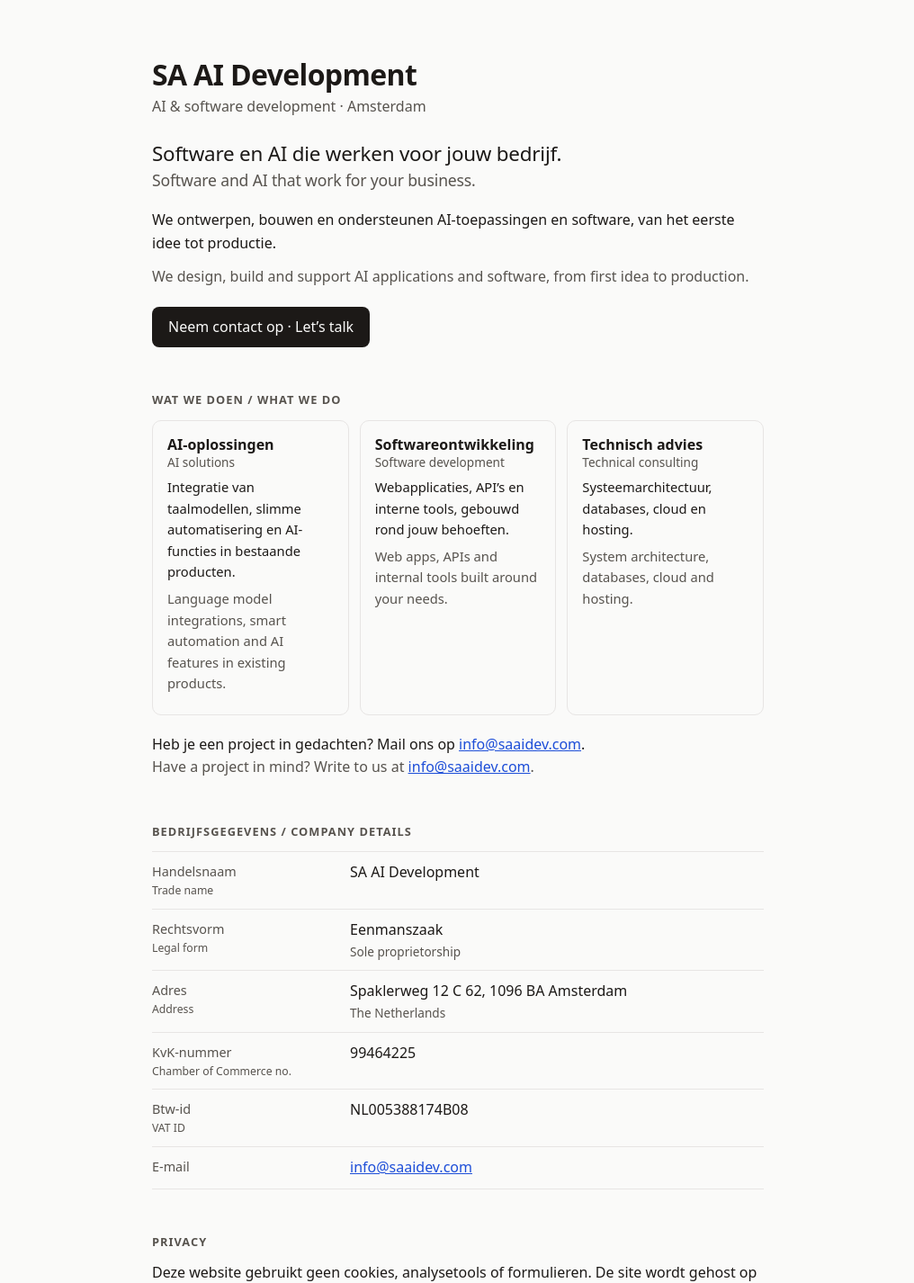
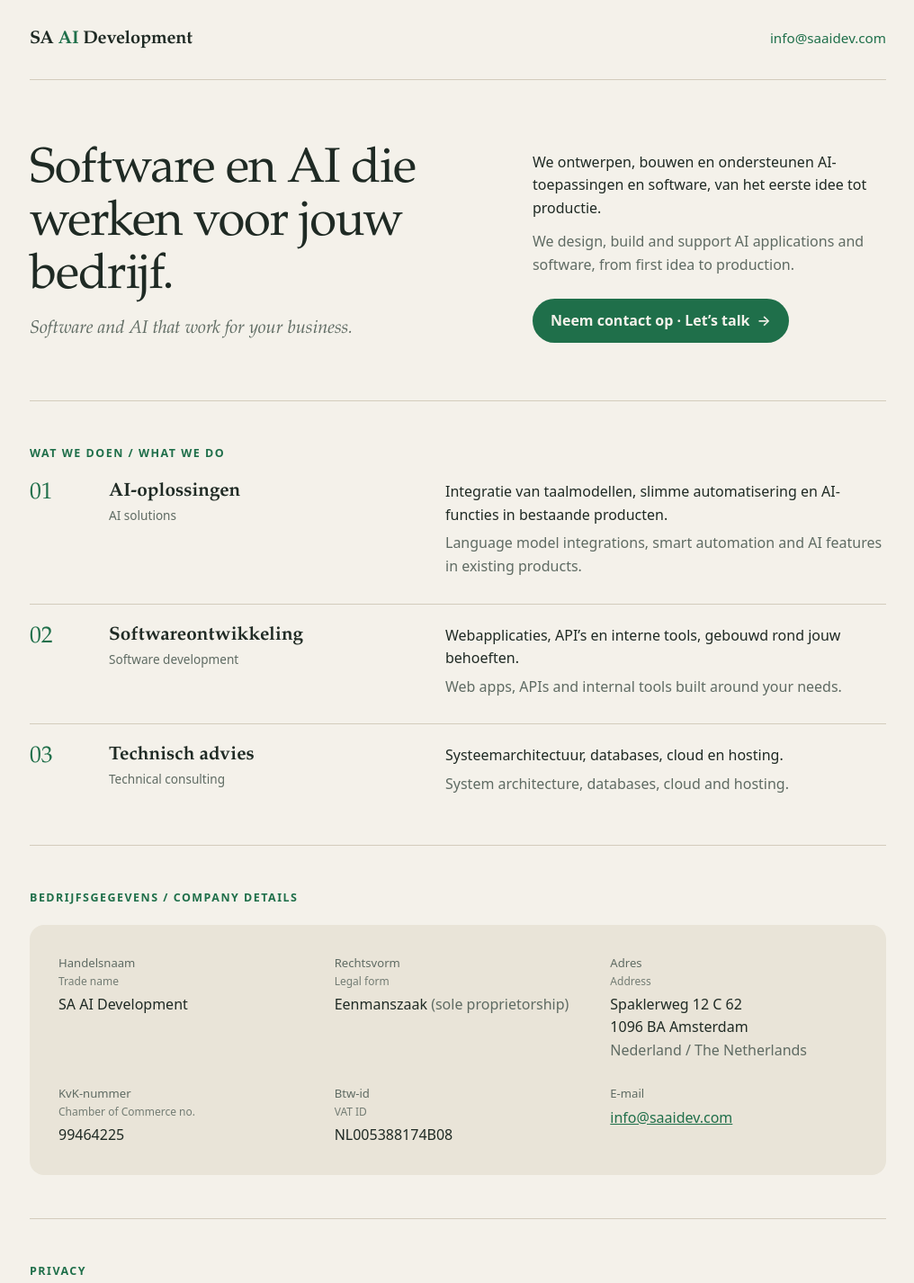
Before and after one commit to spyrosavl/saaidev.com, a plain HTML site: page index.html in a window 1280 px wide. Shown: the top 1426 px of the page at 90% size, without its empty margins (131-1147 px from the left). Drawn offline with Linux system fonts and the light colour scheme.

Commit message:
Give the page its own look and ask crawlers not to index it
Co-Authored-By: Claude Opus 5.5 <noreply@anthropic.com>

```diff
--- a/index.html
+++ b/index.html
@@ -8,121 +8,175 @@
   <meta name="robots" content="noindex, nofollow">
   <style>
     :root {
-      --bg: #fafaf9;
-      --fg: #1c1917;
-      --muted: #57534e;
-      --line: #e7e5e4;
-      --accent: #1d4ed8;
+      --bg: #f4f1ea;
+      --panel: #e9e4d8;
+      --fg: #1f2a24;
+      --muted: #5f6b63;
+      --line: #d3ccbc;
+      --accent: #1f6f4a;
+      --accent-fg: #f4f1ea;
+      --serif: "Iowan Old Style", "Palatino Linotype", Palatino, Georgia, ui-serif, serif;
+      --sans: system-ui, -apple-system, "Segoe UI", Roboto, sans-serif;
     }
     @media (prefers-color-scheme: dark) {
       :root {
-        --bg: #161514;
-        --fg: #f5f5f4;
-        --muted: #a8a29e;
-        --line: #2e2c2a;
-        --accent: #93b4ff;
+        --bg: #121814;
+        --panel: #1a221d;
+        --fg: #e8ece6;
+        --muted: #9aa69e;
+        --line: #2c3730;
+        --accent: #6fcf9a;
+        --accent-fg: #121814;
       }
     }
     * { box-sizing: border-box; }
-    body {
-      margin: 0;
-      background: var(--bg);
-      color: var(--fg);
-      font: 16px/1.6 system-ui, -apple-system, "Segoe UI", Roboto, sans-serif;
+    body { margin: 0; background: var(--bg); color: var(--fg); font: 16px/1.6 var(--sans); }
+    a { color: var(--accent); }
+    .wrap { max-width: 1000px; margin: 0 auto; padding: 0 24px; }
+    .muted, .en { color: var(--muted); }
+
+    header { padding: 28px 0; display: flex; justify-content: space-between; align-items: baseline; gap: 16px; border-bottom: 1px solid var(--line); }
+    .brand { font-family: var(--serif); font-size: 1.25rem; font-weight: 600; letter-spacing: -0.01em; }
+    .brand b { color: var(--accent); font-weight: 600; }
+    header a { font-size: 0.95rem; text-decoration: none; }
+
+    .hero { display: grid; grid-template-columns: 1.3fr 1fr; gap: 48px; padding: 72px 0 64px; align-items: end; }
+    .hero h1 { font-family: var(--serif); font-weight: 500; font-size: clamp(2.2rem, 5vw, 3.4rem); line-height: 1.08; letter-spacing: -0.02em; margin: 0 0 12px; }
+    .hero .h1-en { font-family: var(--serif); font-style: italic; font-size: 1.25rem; margin: 0; }
+    .hero p { margin: 0 0 12px; }
+    .btn { display: inline-flex; align-items: center; gap: 8px; margin-top: 12px; padding: 12px 20px; border-radius: 999px; background: var(--accent); color: var(--accent-fg); text-decoration: none; font-weight: 600; }
+    .btn:hover { filter: brightness(1.08); }
+
+    .label { font-size: 0.78rem; text-transform: uppercase; letter-spacing: 0.12em; color: var(--accent); font-weight: 700; margin: 0 0 20px; }
+    section { padding: 48px 0; border-top: 1px solid var(--line); }
+
+    .services { list-style: none; margin: 0; padding: 0; }
+    .services li { display: grid; grid-template-columns: 64px 1fr 1.4fr; gap: 24px; padding: 22px 0; border-bottom: 1px solid var(--line); }
+    .services li:first-child { padding-top: 0; }
+    .services li:last-child { border-bottom: 0; padding-bottom: 0; }
+    .num { font-family: var(--serif); font-size: 1.6rem; color: var(--accent); line-height: 1.1; }
+    .services h3 { font-family: var(--serif); font-weight: 600; font-size: 1.3rem; line-height: 1.25; margin: 0; }
+    .services h3 span { display: block; font-family: var(--sans); font-size: 0.85rem; font-weight: 400; color: var(--muted); margin-top: 4px; }
+    .services p { margin: 0 0 6px; }
+
+    .details { background: var(--panel); border-radius: 16px; padding: 32px; }
+    .details dl { display: grid; grid-template-columns: repeat(3, 1fr); gap: 24px 32px; margin: 0; }
+    .details dt { font-size: 0.82rem; color: var(--muted); }
+    .details dt span { display: block; font-size: 0.75rem; opacity: 0.85; }
+    .details dd { margin: 4px 0 0; font-weight: 500; overflow-wrap: anywhere; }
+
+    .privacy { display: grid; grid-template-columns: 1fr 1fr; gap: 32px; font-size: 0.92rem; }
+    .privacy p { margin: 0; }
+    footer { padding: 32px 0 48px; border-top: 1px solid var(--line); font-size: 0.85rem; color: var(--muted); display: flex; justify-content: space-between; gap: 16px; flex-wrap: wrap; }
+
+    @media (max-width: 760px) {
+      .hero { grid-template-columns: 1fr; gap: 24px; padding: 48px 0 40px; }
+      .services li { grid-template-columns: 40px 1fr; gap: 8px 16px; }
+      .services li > div:last-child { grid-column: 2; }
+      .details { padding: 24px 20px; }
+      .details dl { grid-template-columns: 1fr 1fr; }
+      .privacy { grid-template-columns: 1fr; gap: 16px; }
     }
-    main { max-width: 720px; margin: 0 auto; padding: 64px 20px 48px; }
-    h1 { font-size: 2rem; line-height: 1.2; margin: 0 0 4px; letter-spacing: -0.02em; }
-    h2 { font-size: 0.8rem; text-transform: uppercase; letter-spacing: 0.08em; color: var(--muted); margin: 48px 0 12px; font-weight: 600; }
-    p { margin: 0 0 12px; }
-    .sub { color: var(--muted); margin-bottom: 24px; }
-    .en { color: var(--muted); }
-    a { color: var(--accent); }
-    .tagline { font-size: 1.4rem; line-height: 1.3; letter-spacing: -0.01em; margin-bottom: 4px; }
-    .tagline.en { font-size: 1.1rem; margin-bottom: 20px; }
-    .btn {
-      display: inline-block; margin-top: 8px; padding: 10px 18px; border-radius: 8px;
-      background: var(--fg); color: var(--bg); text-decoration: none; font-weight: 500;
-    }
-    .btn:hover { opacity: 0.85; }
-    .services { list-style: none; padding: 0; margin: 0; display: grid; grid-template-columns: repeat(3, 1fr); gap: 12px; }
-    .services li { border: 1px solid var(--line); border-radius: 10px; padding: 16px; }
-    .services h3 { font-size: 1rem; margin: 0 0 8px; line-height: 1.3; }
-    .services h3 span { display: block; font-size: 0.85rem; font-weight: 400; color: var(--muted); }
-    .services p { font-size: 0.92rem; margin-bottom: 6px; }
-    .closing { margin-top: 20px; }
-    .closing .en { display: block; }
-    dl { display: grid; grid-template-columns: minmax(150px, 220px) 1fr; margin: 0; border-top: 1px solid var(--line); }
-    dt, dd { margin: 0; padding: 10px 0; border-bottom: 1px solid var(--line); }
-    dt { color: var(--muted); font-size: 0.9rem; padding-right: 16px; }
-    dd { overflow-wrap: anywhere; }
-    dt span, dd span { display: block; font-size: 0.85em; color: var(--muted); }
-    footer { margin-top: 56px; color: var(--muted); font-size: 0.85rem; }
-    @media (max-width: 520px) {
-      main { padding-top: 40px; }
-      dl, .services { grid-template-columns: 1fr; }
-      dt { padding-bottom: 0; border-bottom: 0; }
-      dd { padding-top: 2px; }
+    @media (max-width: 420px) {
+      .wrap { padding: 0 16px; }
+      .details dl { grid-template-columns: 1fr; gap: 16px; }
     }
   </style>
 </head>
 <body>
-  <main>
-    <h1>SA AI Development</h1>
-    <p class="sub">AI &amp; software development · Amsterdam</p>
+  <div class="wrap">
+    <header>
+      <div class="brand">SA <b>AI</b> Development</div>
+      <a href="mailto:info@saaidev.com">info@saaidev.com</a>
+    </header>
 
-    <p class="tagline">Software en AI die werken voor jouw bedrijf.</p>
-    <p class="tagline en" lang="en">Software and AI that work for your business.</p>
+    <div class="hero">
+      <div>
+        <h1>Software en AI die werken voor jouw bedrijf.</h1>
+        <p class="h1-en en" lang="en">Software and AI that work for your business.</p>
+      </div>
+      <div>
         <p>We ontwerpen, bouwen en ondersteunen AI-toepassingen en software, van het eerste idee tot productie.</p>
         <p class="en" lang="en">We design, build and support AI applications and software, from first idea to production.</p>
-    <p><a class="btn" href="mailto:info@saaidev.com">Neem contact op · Let’s talk</a></p>
+        <a class="btn" href="mailto:info@saaidev.com">Neem contact op · Let’s talk <span aria-hidden="true">→</span></a>
+      </div>
+    </div>
 
-    <h2>Wat we doen / What we do</h2>
-    <ul class="services">
+    <section>
+      <p class="label">Wat we doen / What we do</p>
+      <ol class="services">
         <li>
+          <div class="num">01</div>
           <h3>AI-oplossingen<span lang="en">AI solutions</span></h3>
+          <div>
             <p>Integratie van taalmodellen, slimme automatisering en AI-functies in bestaande producten.</p>
             <p class="en" lang="en">Language model integrations, smart automation and AI features in existing products.</p>
+          </div>
         </li>
         <li>
+          <div class="num">02</div>
           <h3>Softwareontwikkeling<span lang="en">Software development</span></h3>
+          <div>
             <p>Webapplicaties, API’s en interne tools, gebouwd rond jouw behoeften.</p>
             <p class="en" lang="en">Web apps, APIs and internal tools built around your needs.</p>
+          </div>
         </li>
         <li>
+          <div class="num">03</div>
           <h3>Technisch advies<span lang="en">Technical consulting</span></h3>
+          <div>
             <p>Systeemarchitectuur, databases, cloud en hosting.</p>
             <p class="en" lang="en">System architecture, databases, cloud and hosting.</p>
+          </div>
         </li>
-    </ul>
-    <p class="closing">Heb je een project in gedachten? Mail ons op <a href="mailto:info@saaidev.com">info@saaidev.com</a>.<span class="en" lang="en">Have a project in mind? Write to us at <a href="mailto:info@saaidev.com">info@saaidev.com</a>.</span></p>
+      </ol>
+    </section>
 
-    <h2>Bedrijfsgegevens / Company details</h2>
+    <section>
+      <p class="label">Bedrijfsgegevens / Company details</p>
+      <div class="details">
         <dl>
+          <div>
             <dt>Handelsnaam<span lang="en">Trade name</span></dt>
             <dd>SA AI Development</dd>
-
+          </div>
+          <div>
             <dt>Rechtsvorm<span lang="en">Legal form</span></dt>
-      <dd>Eenmanszaak<span lang="en">Sole proprietorship</span></dd>
-
+            <dd>Eenmanszaak <span class="muted" lang="en">(sole proprietorship)</span></dd>
+          </div>
+          <div>
             <dt>Adres<span lang="en">Address</span></dt>
-      <dd>Spaklerweg 12 C 62, 1096 BA Amsterdam<span lang="en">The Netherlands</span></dd>
-
+            <dd>Spaklerweg 12 C 62<br>1096 BA Amsterdam<br><span class="muted">Nederland / The Netherlands</span></dd>
+          </div>
+          <div>
             <dt>KvK-nummer<span lang="en">Chamber of Commerce no.</span></dt>
             <dd>99464225</dd>
-
+          </div>
+          <div>
             <dt>Btw-id<span lang="en">VAT ID</span></dt>
             <dd>NL005388174B08</dd>
-
+          </div>
+          <div>
             <dt>E-mail</dt>
             <dd><a href="mailto:info@saaidev.com">info@saaidev.com</a></dd>
+          </div>
         </dl>
+      </div>
+    </section>
 
-    <h2 id="privacy">Privacy</h2>
+    <section id="privacy">
+      <p class="label">Privacy</p>
+      <div class="privacy">
         <p>Deze website gebruikt geen cookies, analysetools of formulieren. De site wordt gehost op GitHub Pages (GitHub, Inc.), dat technische gegevens (zoals IP-adressen) kan vastleggen voor beveiligingsdoeleinden. Als je ons mailt, gebruiken we je gegevens alleen om je verzoek te beantwoorden (art. 6 lid 1 sub b en f AVG). Voor inzage, correctie of verwijdering van je gegevens kun je mailen naar <a href="mailto:info@saaidev.com">info@saaidev.com</a>. Je hebt het recht een klacht in te dienen bij de <a href="https://www.autoriteitpersoonsgegevens.nl" rel="noopener">Autoriteit Persoonsgegevens</a>.</p>
         <p class="en" lang="en">This website uses no cookies, analytics or forms. It is hosted on GitHub Pages (GitHub, Inc.), which may log technical data (e.g. IP addresses) for security purposes. If you email us, we use your details solely to respond to your request (Art. 6(1)(b) and (f) GDPR). To access, correct or delete your data, contact <a href="mailto:info@saaidev.com">info@saaidev.com</a>. You may lodge a complaint with the <a href="https://www.autoriteitpersoonsgegevens.nl/en" rel="noopener">Dutch Data Protection Authority</a>.</p>
+      </div>
+    </section>
 
-    <footer>© <span id="y">2026</span> SA AI Development</footer>
-  </main>
+    <footer>
+      <span>© <span id="y">2026</span> SA AI Development</span>
+      <span>KvK 99464225 · Amsterdam</span>
+    </footer>
+  </div>
   <script>document.getElementById("y").textContent = new Date().getFullYear();</script>
 </body>
 </html>
```
Lines whose indentation alone changed are shown as unchanged.
